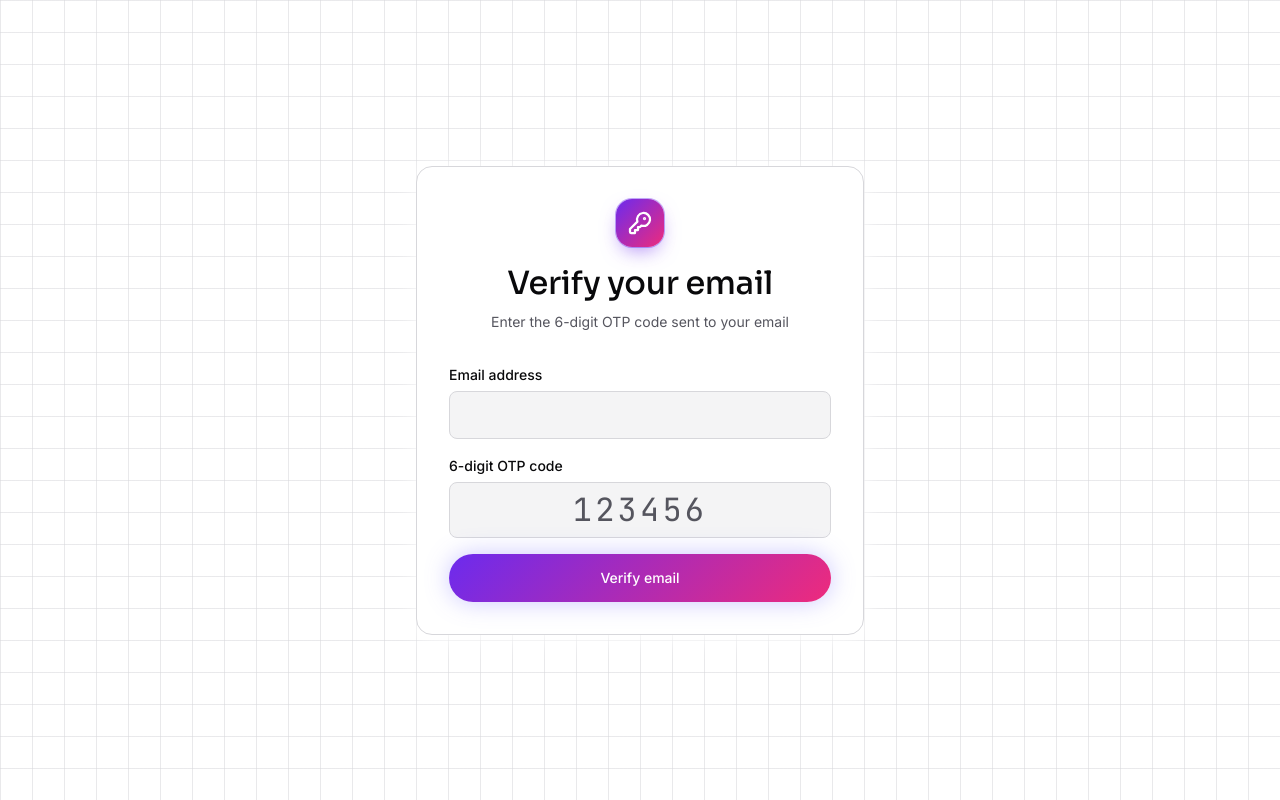
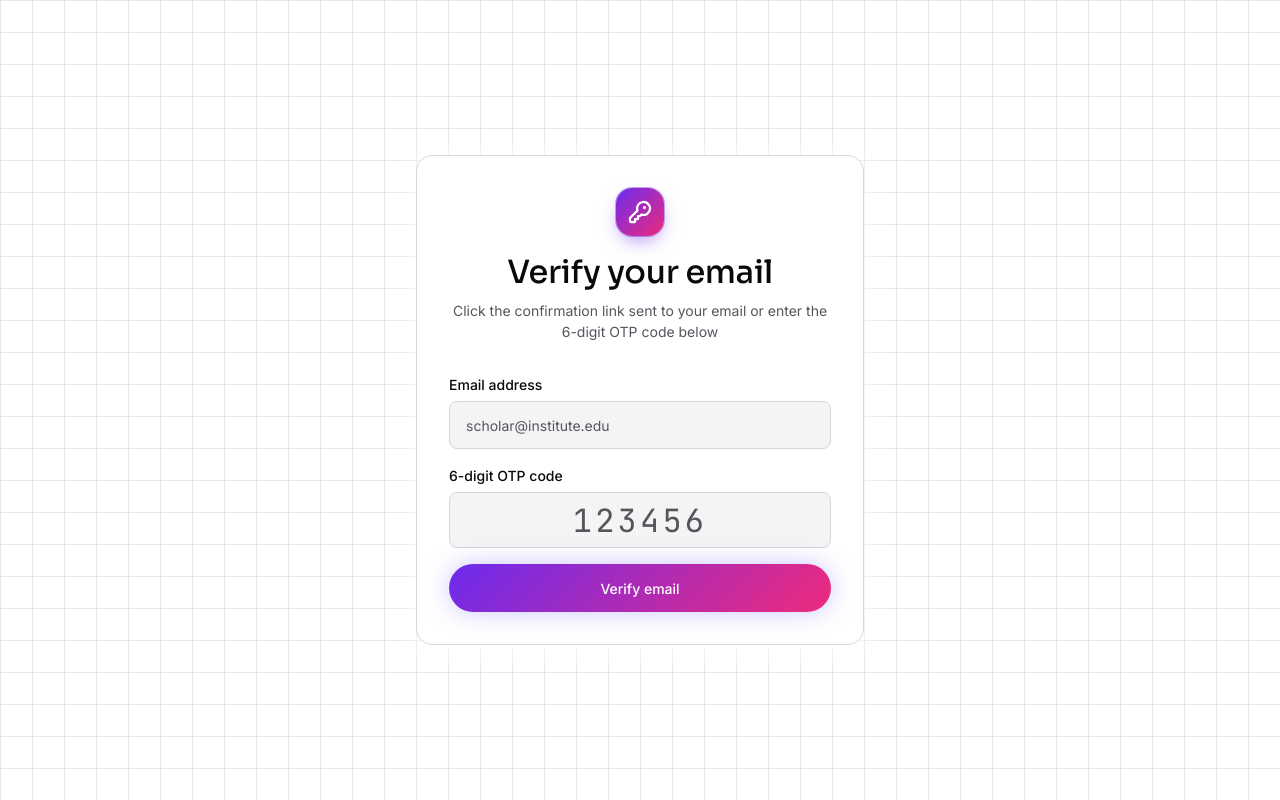
Before and after one commit to JAY4IGNITE/StudyForge-AI, a React (Vite) app in the folder frontend/: page /verify-email in a window 1280 px wide. Built offline with nearby package versions, Linux system fonts and the light colour scheme; no server answers.

Commit message:
feat: implement email verification flow with OTP support and deep-link handling

```diff
--- a/frontend/src/features/auth/VerifyEmail.tsx
+++ b/frontend/src/features/auth/VerifyEmail.tsx
@@ -1,7 +1,7 @@
-import React, { useState } from 'react';
+import React, { useState, useEffect } from 'react';
 import { useLocation, useNavigate } from 'react-router-dom';
 import { supabase } from '../../lib/supabase';
-import { KeyRound, CheckCircle } from 'lucide-react';
+import { KeyRound, CheckCircle, Loader2 } from 'lucide-react';
 import { AuthShell } from '../../components/auth/AuthShell';
 import { Button } from '../../components/ui/button';
 import { Input } from '../../components/ui/input';
@@ -15,6 +15,58 @@ export const VerifyEmail: React.FC = () => {
   const [message, setMessage] = useState('');
   const [error, setError] = useState('');
   const [loading, setLoading] = useState(false);
+  const [isVerifyingLink, setIsVerifyingLink] = useState(true);
+  const [isVerified, setIsVerified] = useState(false);
+
+  useEffect(() => {
+    const handleUrlTokens = async () => {
+      try {
+        const searchParams = new URLSearchParams(window.location.search);
+        const code = searchParams.get('code');
+        const tokenHash = searchParams.get('token_hash');
+        const type = (searchParams.get('type') as any) || 'signup';
+
+        // 1. PKCE flow code in query string
+        if (code) {
+          const { error } = await supabase.auth.exchangeCodeForSession(code);
+          if (!error) {
+            setIsVerified(true);
+            setMessage('Email verified successfully! Redirecting to workspace...');
+            setTimeout(() => navigate('/dashboard'), 1500);
+            return;
+          }
+        }
+
+        // 2. Token hash in query string
+        if (tokenHash) {
+          const { error } = await supabase.auth.verifyOtp({
+            token_hash: tokenHash,
+            type: type === 'email' ? 'email' : 'signup',
+          });
+          if (!error) {
+            setIsVerified(true);
+            setMessage('Email verified successfully! Redirecting to workspace...');
+            setTimeout(() => navigate('/dashboard'), 1500);
+            return;
+          }
+        }
+
+        // 3. Existing verified session
+        const { data: { session } } = await supabase.auth.getSession();
+        if (session?.user?.email_confirmed_at) {
+          setIsVerified(true);
+          setMessage('Email already verified! Redirecting to workspace...');
+          setTimeout(() => navigate('/dashboard'), 1500);
+        }
+      } catch (err: any) {
+        // Fall back to manual OTP input
+      } finally {
+        setIsVerifyingLink(false);
+      }
+    };
+
+    handleUrlTokens();
+  }, [navigate]);
 
   const handleVerify = async (e: React.FormEvent) => {
     e.preventDefault();
@@ -22,7 +74,7 @@ export const VerifyEmail: React.FC = () => {
     setError('');
     setMessage('');
     try {
-      let { data, error } = await supabase.auth.verifyOtp({
+      let { error } = await supabase.auth.verifyOtp({
         email,
         token: otpCode,
         type: 'signup',
@@ -35,8 +87,9 @@ export const VerifyEmail: React.FC = () => {
         });
         if (fallback.error) throw fallback.error;
       }
-      setMessage('Email verified! Redirecting to login...');
-      setTimeout(() => navigate('/login'), 1500);
+      setIsVerified(true);
+      setMessage('Email verified successfully! Redirecting...');
+      setTimeout(() => navigate('/dashboard'), 1500);
     } catch (err: any) {
       setError(err.message || 'Invalid or expired OTP code.');
     } finally {
@@ -45,7 +98,17 @@ export const VerifyEmail: React.FC = () => {
   };
 
   return (
-    <AuthShell icon={KeyRound} title="Verify your email" subtitle="Enter the 6-digit OTP code sent to your email">
+    <AuthShell
+      icon={KeyRound}
+      title={isVerified ? "Email verified" : "Verify your email"}
+      subtitle={
+        isVerifyingLink
+          ? "Checking email verification link..."
+          : isVerified
+          ? "Your email has been verified successfully."
+          : "Click the confirmation link sent to your email or enter the 6-digit OTP code below"
+      }
+    >
       {error && (
         <div className="mb-6 rounded-xl border border-destructive/30 bg-destructive/10 p-4 text-sm text-destructive">
           {error}
@@ -58,12 +121,26 @@ export const VerifyEmail: React.FC = () => {
         </div>
       )}
 
+      {isVerifyingLink ? (
+        <div className="flex flex-col items-center justify-center py-8 gap-3">
+          <Loader2 className="h-8 w-8 animate-spin text-ember" />
+          <p className="text-sm text-secondary">Verifying your email link...</p>
+        </div>
+      ) : !isVerified && (
         <form onSubmit={handleVerify} className="space-y-4">
           <div>
             <Label htmlFor="email" className="mb-1.5 block text-sm font-medium text-foreground">
               Email address
             </Label>
-          <Input id="email" type="email" required value={email} onChange={(e) => setEmail(e.target.value)} className="h-12" />
+            <Input
+              id="email"
+              type="email"
+              required
+              value={email}
+              onChange={(e) => setEmail(e.target.value)}
+              placeholder="scholar@institute.edu"
+              className="h-12"
+            />
           </div>
 
           <div>
@@ -86,6 +163,7 @@ export const VerifyEmail: React.FC = () => {
             {loading ? 'Verifying...' : 'Verify email'}
           </Button>
         </form>
+      )}
     </AuthShell>
   );
 };
```
Lines whose indentation alone changed are shown as unchanged.
